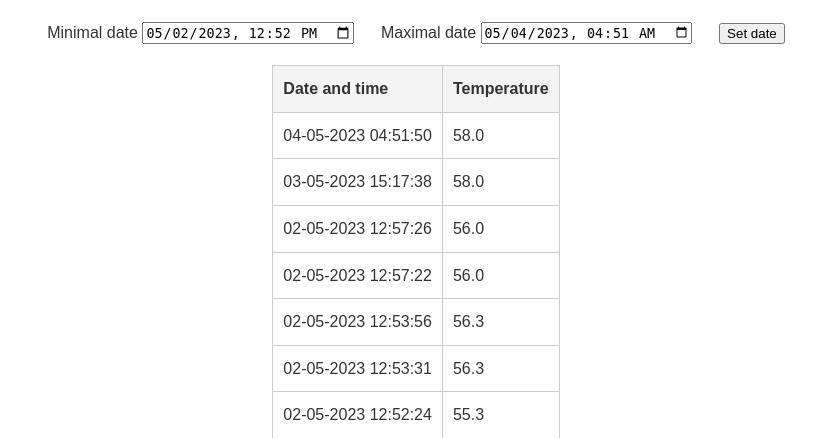
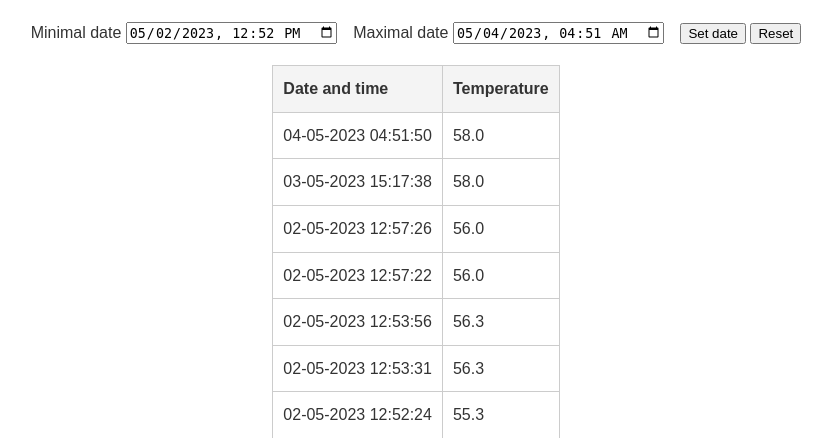
Before and after one commit to Maither/Flask-App, a Flask app: page / in a window 1280 px wide. Shown: the part 56-494 px from the top of the page, without its empty margins (224-1056 px from the left). Run offline with Flask 3, Linux system fonts and the light colour scheme; data comes from the database, SQL or seed files in the repository; both versions use the stored data as it was after the commit.

Commit message:
add a reset btn

```diff
--- a/templates/index.html
+++ b/templates/index.html
@@ -28,6 +28,7 @@
 
                 <div>
                     <button class="btn set-date-btn">Set date</button>
+                    <button class="btn reset-btn">Reset</button>
                 </div>
 
                 <div>
@@ -202,6 +203,10 @@
                 });
               })
 
+              $('.reset-btn').click(function() {
+                 location.reload();
+              })
+
             })
     	</script>
     {% endblock %}
```
Also changed, not shown: instance/temperature.db.
